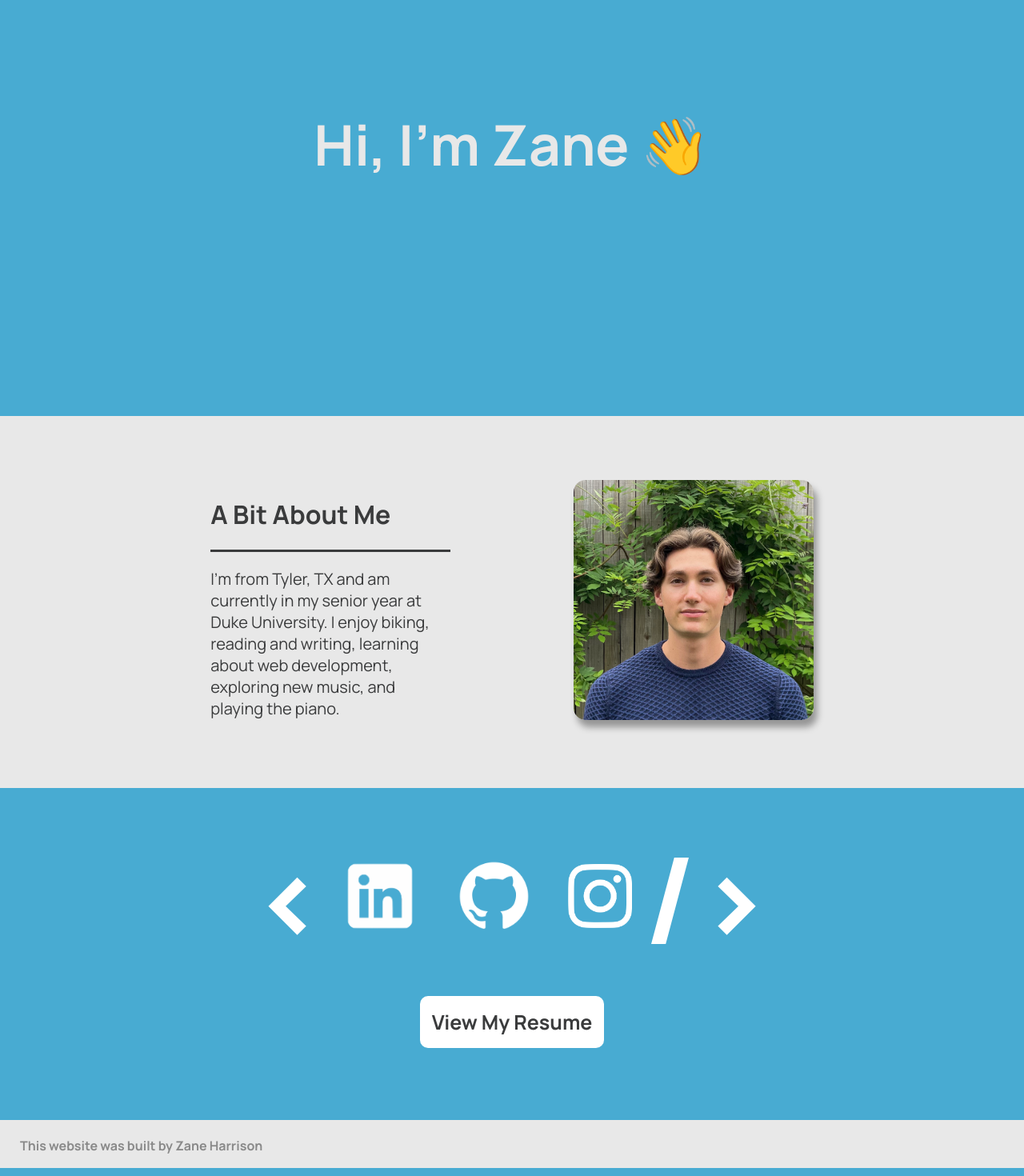
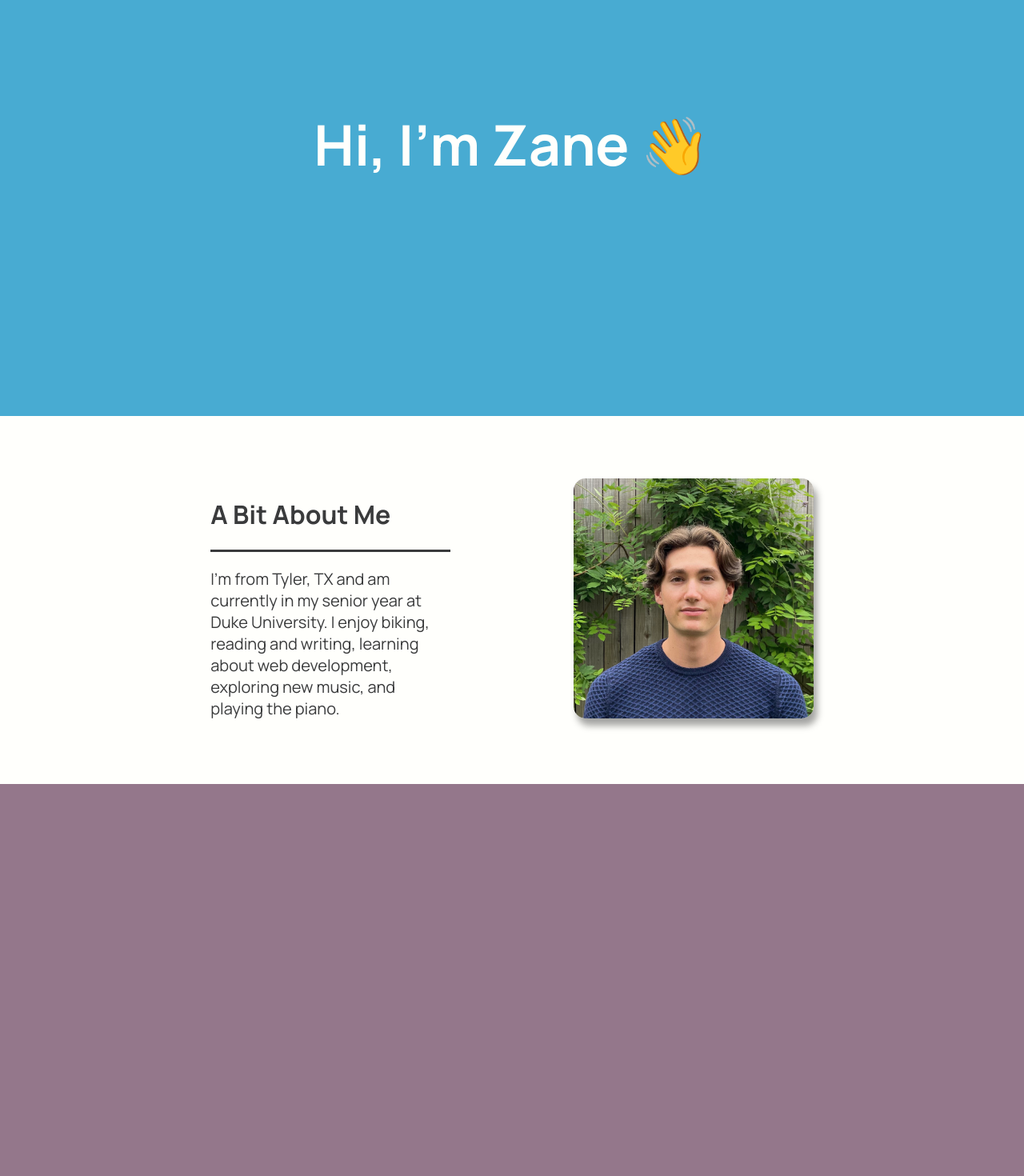
Before and after one commit to zaneHarrison/zlh-personal-site, a Next.js app: page / in a window 1280 px wide. Shown: the part 160-1630 px from the top of the page at 80% size. Built offline with nearby package versions, Linux system fonts and the light colour scheme.

Commit message:
Started on interests section, changed some site colors

```diff
--- /dev/null
+++ b/app/components/InterestsSection.js
@@ -0,0 +1,5 @@
+import interestsStyles from "../../styles/InterestsSection.module.css";
+
+export default function InterestsSection() {
+  return <div className={interestsStyles.container}></div>;
+}
--- a/app/globals.css
+++ b/app/globals.css
@@ -35,7 +35,7 @@ body {
   width: 100vw;
 }
 .site-footer {
-  background: #e8e8e8;
+  background: #fffffc;
   color: rgb(137, 137, 137);
 }
 
--- a/app/page.js
+++ b/app/page.js
@@ -3,6 +3,8 @@ import AboutMeSection from "./components/AboutMeSection";
 import ViewResumeSection from "./components/ViewResumeSection";
 import LinksBar from "./components/LinksBar";
 import MobileMessage from "./components/MobileMessage";
+import InterestsSection from "./components/InterestsSection";
+import { Inter } from "next/font/google";
 
 export default function Home() {
   return (
@@ -10,6 +12,7 @@ export default function Home() {
       <MobileMessage />
       <LandingPageGreeting />
       <AboutMeSection />
+      <InterestsSection />
       <LinksBar />
       <ViewResumeSection />
     </main>
--- a/styles/AboutMeSection.module.css
+++ b/styles/AboutMeSection.module.css
@@ -1,9 +1,11 @@
 .container {
-  background-color: #e8e8e8;
+  height: 460px;
+  background-color: #fffffc;
   width: 100vw;
   display: flex;
   gap: 12vw;
   justify-content: center;
+  align-items: center;
   padding: 80px;
 }
 
--- a/styles/Button.module.css
+++ b/styles/Button.module.css
@@ -1,7 +1,7 @@
 .nav-button {
   border: none;
   font-family: inherit;
-  background-color: #e8e8e8;
+  background-color: #fffffc;
   font-weight: bold;
   transition: transform 0.3s;
   font-size: 25px;
--- a/styles/Header.module.css
+++ b/styles/Header.module.css
@@ -6,7 +6,7 @@
 }
 
 .flex-child {
-  background-color: #e8e8e8;
+  background-color: #fffffc;
   flex: 1;
   display: flex;
   align-items: center;
--- a/styles/Home.module.css
+++ b/styles/Home.module.css
@@ -8,7 +8,7 @@
 }
 
 .center-text {
-  color: #e8e8e8;
+  color: #fffffc;
   text-align: center;
 }
 
--- /dev/null
+++ b/styles/InterestsSection.module.css
@@ -0,0 +1,4 @@
+.container {
+  height: 500px;
+  background-color: #94778b;
+}
--- a/styles/LinksBar.module.css
+++ b/styles/LinksBar.module.css
@@ -1,4 +1,5 @@
 .links-bar-container {
+  background-color: #2d3142;
   height: 275px;
   width: 100vw;
   display: flex;
--- a/styles/Mobile.module.css
+++ b/styles/Mobile.module.css
@@ -2,6 +2,6 @@
   display: grid;
   justify-content: center;
   color: red;
-  background-color: #e8e8e8;
+  background-color: #fffffc;
   text-align: center;
 }
--- a/styles/ResumeButton.module.css
+++ b/styles/ResumeButton.module.css
@@ -3,13 +3,13 @@
   text-decoration: none;
   color: #3a3b3c;
   padding: 15px;
-  background-color: white;
+  background-color: #fffffc;
   border-radius: 10px;
 }
 
 .view-resume:hover {
-  color: white;
-  background-color: #3a3b3c;
-  border-color: white;
-  border: solid 3px white;
+  color: #fffffc;
+  background-color: #48abd2;
+  border-color: #fffffc;
+  border: solid 3px #fffffc;
 }
--- a/styles/ViewResumeSection.module.css
+++ b/styles/ViewResumeSection.module.css
@@ -1,4 +1,5 @@
 .container {
+  background-color: #2d3142;
   height: 140px;
   width: 100vw;
   display: flex;
```
